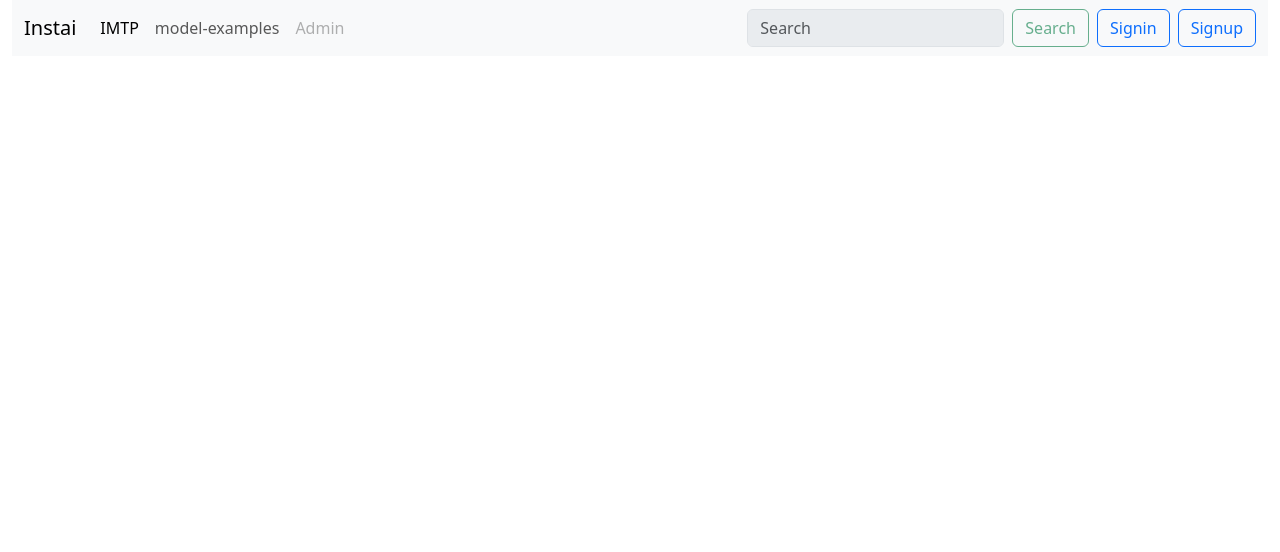
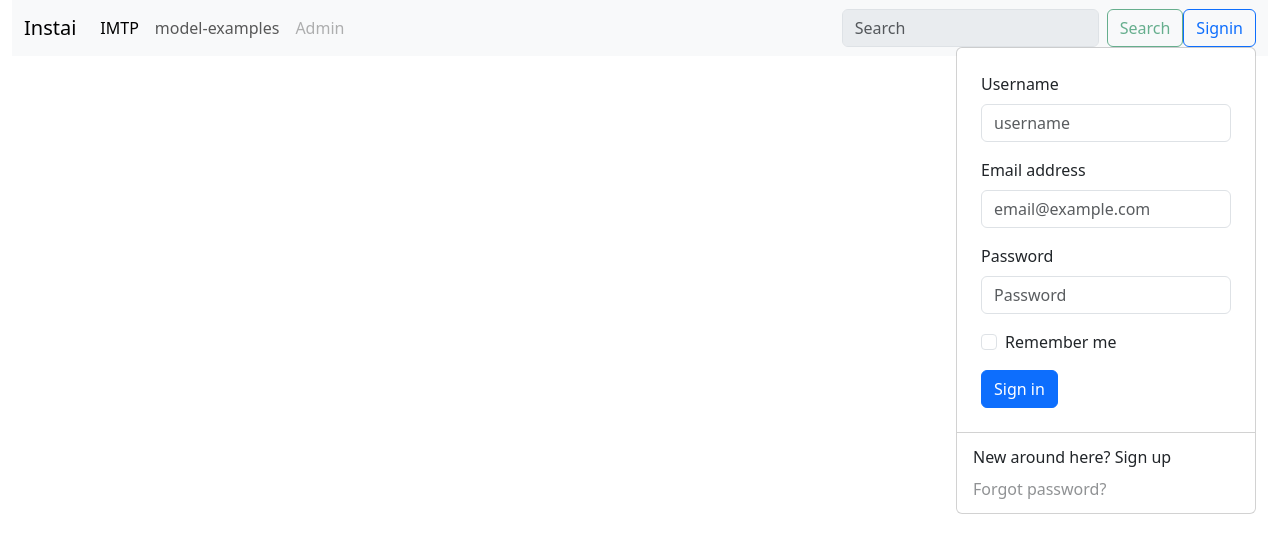
Before and after one commit to Derekwan1081546/angular_fe, an Angular app: page / in a window 1280 px wide. Shown: the top 552 px of the page. Built offline with nearby package versions, Linux system fonts and the light colour scheme.

Commit message:
9/6 註冊登入功能完善

```diff
--- a/src/app/app.component.html
+++ b/src/app/app.component.html
@@ -44,12 +44,26 @@
             Search
           </button>
         </form>
-        <app-signin class="ms-2"></app-signin>
-        <app-signup class="ms-2"></app-signup>
-      </div>
-    </div>
-  </nav>
-</div>
+        <!-- <app-signin  (toggleSignupDropdown)="toggleSignUpForm()" class="ms-2"></app-signin>
+        <app-signup  (toggleSignInDropdown)="toggleSignInForm()"class="ms-2"></app-signup> -->
+        <!-- 根據 showSignUpForm 來顯示 SignupComponent -->
+        <!-- <app-signin [showDropdown]="showSignInDropdown && !showSignUpDropdown" (toggleSignUpDropdown)="toggleSignUpDropdown()" class="ms-2"></app-signin>
+        <app-signup [showDropdown2]="showSignUpDropdown && !showSignInDropdown"(toggleSignInDropdown)="toggleSignInDropdown()" class="ms-2"></app-signup> -->
+        <app-signin
+          *ngIf="showSignInDropdown"
+          [showDropdown]="showSignInDropdown"
+          (toggleSignUpDropdown)="handleToggleSignUpDropdown()">
+        </app-signin>
+
+        <app-signup
+          *ngIf="showSignUpDropdown"
+          [showDropdown2]="showSignUpDropdown"
+          (toggleSignInDropdown)="handleToggleSignInDropdown()">
+        </app-signup>
+              </div>
+            </div>
+          </nav>
+        </div>
 
 <div class="m-4">
   <router-outlet></router-outlet>
--- a/src/app/app.component.ts
+++ b/src/app/app.component.ts
@@ -1,16 +1,28 @@
 import { Component } from '@angular/core';
 import { RouterModule, RouterOutlet } from '@angular/router';
-import { SigninComponent } from './signin/signin.component';
 import { HttpClientModule } from '@angular/common/http';
-import { SignupComponent } from './sign_up/signup.component';
-
+import { SigninComponent } from './signin/signin.component'; // 導入 SigninComponent
+import { SignupComponent } from './sign_up/signup.component'; // 導入 SignupComponent
+import { CommonModule } from '@angular/common'; // 導入 CommonModule，提供 NgIf 等指令
 @Component({
   selector: 'app-root',
-  standalone: true,
-  imports: [RouterOutlet, SigninComponent, HttpClientModule, RouterModule, SignupComponent],
   templateUrl: './app.component.html',
-  styleUrl: './app.component.scss',
+  styleUrls: ['./app.component.scss'],
+  standalone: true, //
+  imports: [RouterOutlet, SigninComponent, HttpClientModule, RouterModule, SignupComponent, CommonModule]
 })
 export class AppComponent {
   title = 'fev2';
+  showSignInDropdown = true;  // 控制 SignIn 顯示
+  showSignUpDropdown = false;  // 控制 SignUp 顯示
+
+  handleToggleSignUpDropdown() {
+    this.showSignInDropdown = false;
+    this.showSignUpDropdown = true;  // 顯示 SignUp 表單
+  }
+
+  handleToggleSignInDropdown() {
+    this.showSignInDropdown = true;
+    this.showSignUpDropdown = false;  // 顯示 SignIn 表單
+  }
 }
--- a/src/app/auth.service.ts
+++ b/src/app/auth.service.ts
@@ -1,6 +1,7 @@
 import { Injectable } from '@angular/core';
 import { HttpClient, HttpEvent, HttpEventType } from '@angular/common/http';
 import { Observable, Subject, throwIfEmpty } from 'rxjs';
+import { Router } from '@angular/router';
 
 @Injectable({
   providedIn: 'root',
@@ -16,7 +17,7 @@ export class AuthService {
   validObserver: Subject<boolean> = new Subject();
   tokenObserver: Subject<string> = new Subject();
 
-  constructor(private readonly http: HttpClient) {
+  constructor(private readonly http: HttpClient, private router: Router) {
     this.tokenObserver.subscribe((value) => {
       this.token = value;
     });
@@ -103,8 +104,11 @@ export class AuthService {
               this.tokenObserver.next('');
               return;
             }
-            this.tokenObserver.next(rsp['token']);
-            this.validObserver.next(true);
+            // this.tokenObserver.next(rsp['token']);
+            // this.validObserver.next(true);
+            // 成功之後導航到 signin component
+            // 成功註冊後觸發 signin 按鈕
+
           } else {
             this.validObserver.next(false);
           }
@@ -112,6 +116,8 @@ export class AuthService {
       });
   }
 
+
+
   signOut() {
     this.username = '';
     this.token = '';
--- a/src/app/sign_up/signup.component.html
+++ b/src/app/sign_up/signup.component.html
@@ -1,14 +1,15 @@
-<div class="dropdown" *ngIf="!disabled">
+<div class="dropdown" [class.show]="showDropdown2" *ngIf="!disabled">
     <button
       class="btn btn-outline-primary dropdown-bs-toggle"
       type="button"
       data-bs-toggle="dropdown"
       aria-expanded="false"
+      data-bs-display="static"
       [disabled]="(disabled || inprogress)"
     >
       Signup
     </button>
-    <div class="dropdown-menu dropdown-menu-end" style="min-width: 300px;">
+    <div class="dropdown-menu dropdown-menu-end" [class.show]="showDropdown2" style="min-width: 300px;">
       <form [formGroup]="signUpForm" (ngSubmit)="onSubmit()" class="px-4 py-3">
         <div class="mb-3">
           <label for="exampleDropdownFormUsername1" class="form-label"
@@ -70,18 +71,20 @@
               placeholder="Confirm Password"
             />
           </div>
-        <div class="mb-3">
+        <!-- <div class="mb-3">
           <div class="form-check">
             <input type="checkbox" class="form-check-input" id="dropdownCheck" />
             <label class="form-check-label" for="dropdownCheck">
               Remember me
             </label>
           </div>
-        </div>
+        </div> -->
         <button type="submit" class="btn btn-primary">Sign up</button>
       </form>
       <div class="dropdown-divider"></div>
-      <a class="dropdown-item" routerLink="/signin">Already have an account? Sign in</a>
+      <!-- 點擊此連結切換到 Signin 表單 -->
+      <a class="dropdown-item" href="#" (click)="toggleSignInDropdown.emit()">Already have an account? Sign in</a>
+      <!-- <a class="dropdown-item" routerLink="/signin">Already have an account? Sign in</a> -->
       <a class="dropdown-item disabled" href="#">Forgot password?</a>
     </div>
   </div>
--- a/src/app/sign_up/signup.component.scss
+++ b/src/app/sign_up/signup.component.scss
@@ -0,0 +1,5 @@
+.dropdown-menu-end {
+    right: 0;
+    left: auto; /* 保持靠右顯示 */
+    max-width: 100vw; /* 確保不會超過視窗寬度 */
+  }
--- a/src/app/sign_up/signup.component.ts
+++ b/src/app/sign_up/signup.component.ts
@@ -1,8 +1,8 @@
-import { Component, OnInit } from '@angular/core';
+import { Component, OnInit, Output, EventEmitter, Input } from '@angular/core';
 import { AuthService } from '../auth.service';
 import { FormBuilder, FormControl, ReactiveFormsModule } from '@angular/forms';
 import { CommonModule } from '@angular/common';
-import { Router } from '@angular/router'; // 匯入 Router
+import { Router } from '@angular/router';
 
 @Component({
   selector: 'app-signup',
@@ -12,9 +12,11 @@ import { Router } from '@angular/router'; // 匯入 Router
   styleUrls: ['./signup.component.scss'],
 })
 export class SignupComponent implements OnInit {
+  @Input() showDropdown2: boolean = false;  // 控制 SignUp 表單顯示
+  @Output() toggleSignInDropdown = new EventEmitter<void>();  // 發送事件給父元件，切換到 SignIn
+
   disabled: boolean = false;
   inprogress: boolean = false;
-  username: string = '';
   signUpForm = this.formBuilder.group({
     firstname: new FormControl(''),
     lastname: new FormControl(''),
@@ -26,28 +28,34 @@ export class SignupComponent implements OnInit {
   constructor(
     private service: AuthService,
     private formBuilder: FormBuilder,
-    private router: Router  // 新增 Router
+    private router: Router
   ) {}
 
   ngOnInit() {
-    this.username = this.service.getUsername();
     this.disabled = this.service.getValid();
     this.service.validObserver.subscribe((value) => {
       this.inprogress = false;
       this.disabled = value;
-      this.username = this.service.getUsername();
     });
   }
 
-  onSubmit() {
+  async onSubmit() {
     this.inprogress = true;
-    this.service.signUp(
-      this.signUpForm.value.firstname!,
-      this.signUpForm.value.lastname!,
-      this.signUpForm.value.email!,
-      this.signUpForm.value.password!,
-      this.signUpForm.value.password_check!,
-    )
+    try {
+      await this.service.signUp(
+        this.signUpForm.value.firstname!,
+        this.signUpForm.value.lastname!,
+        this.signUpForm.value.email!,
+        this.signUpForm.value.password!,
+        this.signUpForm.value.password_check!
+      );
+
+      // 註冊成功後觸發登入表單顯示
+      this.toggleSignInDropdown.emit();
+    } catch (error) {
+      console.error('Signup failed', error);
+    } finally {
+      this.inprogress = false;
+    }
   }
-
 }
--- a/src/app/signin/signin.component.html
+++ b/src/app/signin/signin.component.html
@@ -1,14 +1,16 @@
-<div class="dropdown" *ngIf="!disabled">
+<div class="dropdown"  [class.show]="showDropdown" *ngIf="!disabled">
   <button
+    #signinButton
     class="btn btn-outline-primary dropdown-bs-toggle"
     type="button"
     data-bs-toggle="dropdown"
     aria-expanded="false"
+    data-bs-display="static"
     [disabled]="(disabled || inprogress)"
   >
     Signin
   </button>
-  <div class="dropdown-menu dropdown-menu-end" style="min-width: 300px;">
+  <div class="dropdown-menu dropdown-menu-end" [class.show]="showDropdown" style="min-width: 300px;">
     <form [formGroup]="signInForm" (ngSubmit)="onSubmit()" class="px-4 py-3">
       <div class="mb-3">
         <label for="exampleDropdownFormUsername1" class="form-label"
@@ -57,7 +59,7 @@
       <button type="submit" class="btn btn-primary">Sign in</button>
     </form>
     <div class="dropdown-divider"></div>
-    <a class="dropdown-item" routerLink="/signup">New around here? Sign up</a>
+    <a class="dropdown-item" href="#" (click)="toggleSignUpDropdown.emit()">New around here? Sign up</a>
     <a class="dropdown-item disabled" href="#">Forgot password?</a>
   </div>
 </div>
--- a/src/app/signin/signin.component.scss
+++ b/src/app/signin/signin.component.scss
@@ -0,0 +1,5 @@
+.dropdown-menu-end {
+    right: 0;
+    left: auto; /* 保持靠右顯示 */
+    max-width: 100vw; /* 確保不會超過視窗寬度 */
+  }
--- a/src/app/signin/signin.component.ts
+++ b/src/app/signin/signin.component.ts
@@ -1,4 +1,4 @@
-import { Component, OnInit, Input } from '@angular/core';
+import { Component, OnInit, Output, EventEmitter, Input } from '@angular/core';
 import { AuthService } from '../auth.service';
 import { FormBuilder, FormControl } from '@angular/forms';
 import { ReactiveFormsModule } from '@angular/forms';
@@ -12,6 +12,9 @@ import { CommonModule } from '@angular/common';
   styleUrl: './signin.component.scss',
 })
 export class SigninComponent implements OnInit {
+  @Input() showDropdown: boolean = false;
+  @Output() toggleSignUpDropdown = new EventEmitter<void>(); // 定義事件
+
   disabled: boolean = false;
   inprogress: boolean = false;
   username: string = '';
@@ -41,6 +44,7 @@ export class SigninComponent implements OnInit {
     );
   }
 
+
   signOut() {
     this.service.signOut();
   }
```
